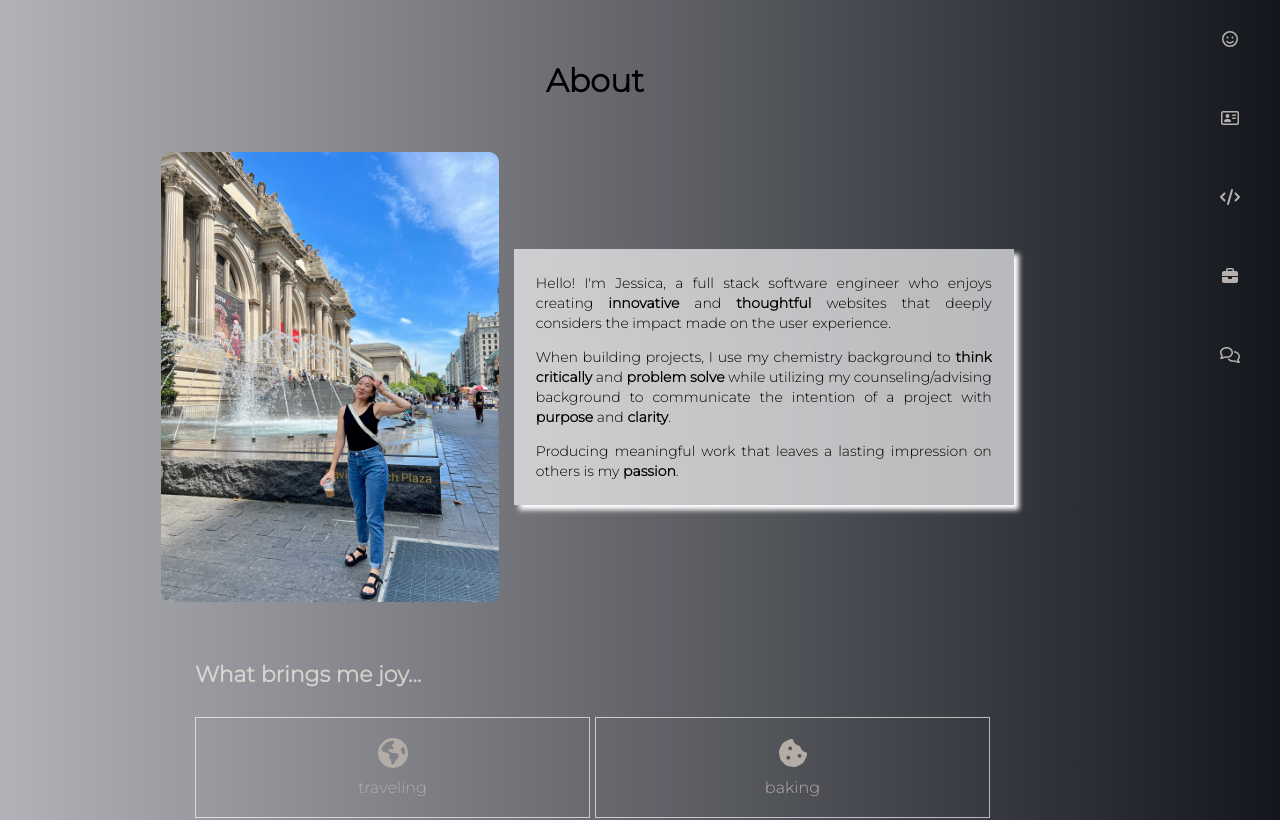
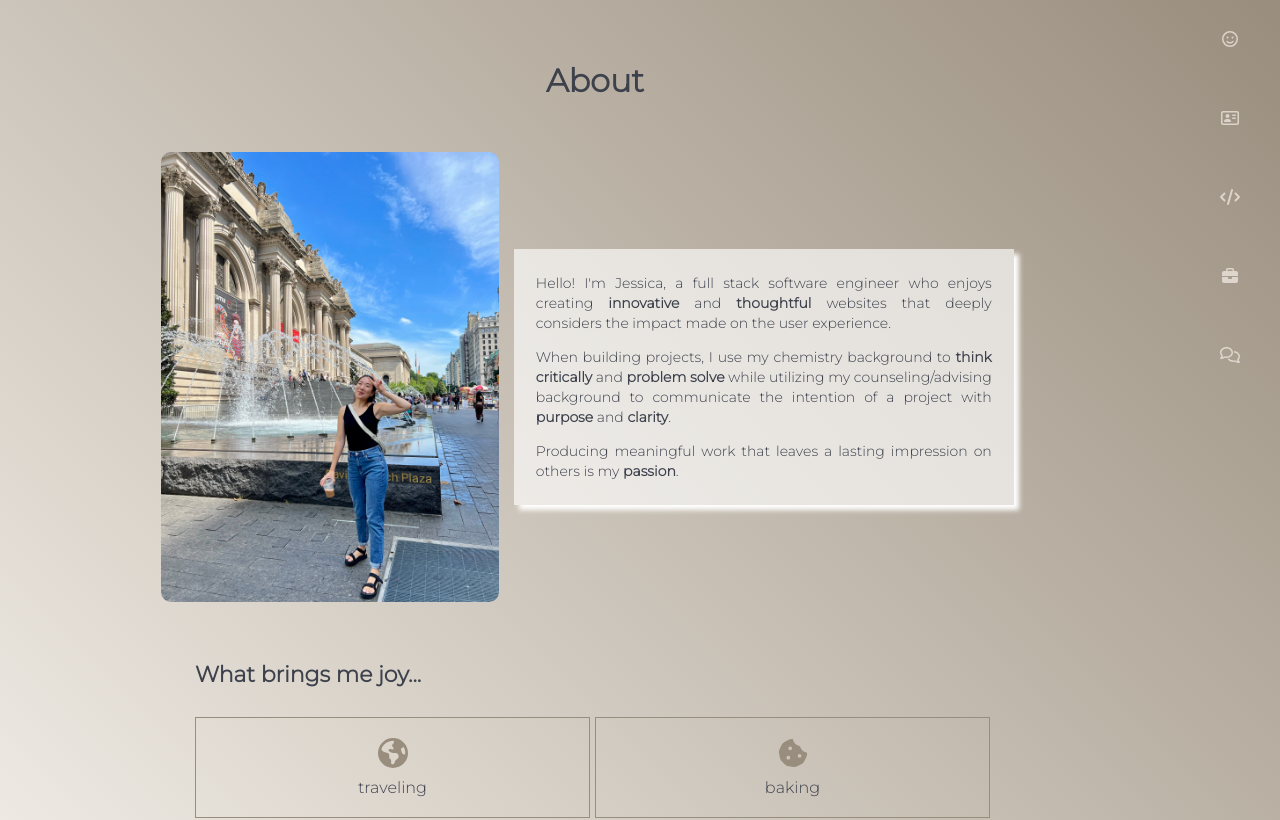
Before and after one commit to jessykim/jessica-kim-portfolio, a React (Create React App) app: page /about in a window 1280 px wide. Shown: the top 820 px of the page. Built offline with nearby package versions, Linux system fonts and the light colour scheme.

Commit message:
change colors of fonts/svgs and font-family of buttons and inputs

```diff
--- a/src/App.css
+++ b/src/App.css
@@ -2,7 +2,8 @@ main {
   /* background: linear-gradient(#9fa5d5, #e8f5c8); */
   /* background: linear-gradient(#9fa5d5, #ffeaa7); */
   /* background: linear-gradient(45deg, rgb(20, 22, 29), rgb(177, 179, 184)); */
-  background: linear-gradient(to right, rgb(177, 179, 184), rgb(20, 22, 29));
+  /* background: linear-gradient(to right, rgb(177, 179, 184), rgb(20, 22, 29)); */
+  background: linear-gradient(45deg, #F4F0EA, #998D7D);
   /* background: linear-gradient(#561139, #38a2d7); */
   /* background: linear-gradient(#000000, #ffeaa7); */
   /* background: linear-gradient(#5D4954, #FFA69E
@@ -14,6 +15,7 @@ main {
   align-items: center;
   /* border: 5px solid pink; */
   font-family: 'Montserrat', sans-serif;
+  color: #3D414C;
 }
 
 @media only screen and (min-width: 768px) {
--- a/src/pages/Home.jsx
+++ b/src/pages/Home.jsx
@@ -10,7 +10,7 @@ function Home(props) {
         <img src={Image} alt="headshot" />
         <div className={styles.links}>
           <div className={styles.message}>
-            <h1>Hi, I'm Jessica</h1>
+            <h1>Hi, I'm <span>Jessica</span></h1>
             <h2>Software Engineer</h2>
           </div>
           <Link to='/about'>
--- a/src/styles/About.module.css
+++ b/src/styles/About.module.css
@@ -6,6 +6,7 @@ span {
   display: flex;
   flex-direction: column;
   align-items: center;
+  /* height: 100vh; */
 }
 
 .about img {
@@ -26,7 +27,7 @@ span {
 }
 
 .joyList h4 {
-  color: rgba(244, 237, 228, 0.717);
+  color: #3D414C;
 }
 
 .aboutText{
@@ -73,7 +74,7 @@ span {
   display: flex;
   flex-direction: column;
   align-items: center;
-  border: 0.5px solid rgba(255, 255, 255, 0.650);
+  border: 0.5px solid #998D7D;
   padding: 20px;
   margin: 0 5px 5px 0;
 }
@@ -81,12 +82,12 @@ span {
 .interestContainer p {
   margin: 0;
   padding-top: 10px;
-  color: rgb(179, 173, 165);
+  color: #3D414C;
 }
 
 .interestContainer svg {
   height: 30px;
-  color: rgb(179, 173, 165);
+  color: #998D7D;
 }
 
 @media only screen and (min-width: 768px) {
--- a/src/styles/Contact.module.css
+++ b/src/styles/Contact.module.css
@@ -78,6 +78,7 @@ form input {
   height: 30px;
   padding-left: 6px;
   margin-bottom: 15px;
+  font-family: 'Montserrat', sans-serif;
 }
 
 form input:focus {
@@ -96,7 +97,7 @@ form textarea {
   min-height: 80px;
   max-height: 180px;
   background-color: rgba(255, 255, 255, 0.541);
-  /* font-family: canada-type-gibson, sans-serif; */
+  font-family: 'Montserrat', sans-serif;
 }
 
 textarea:focus {
--- a/src/styles/Home.module.css
+++ b/src/styles/Home.module.css
@@ -9,6 +9,10 @@
 .home img {
   width: 40%;
   padding: 20px;
+}
+
+.message span {
+  color: rgba(255, 255, 255, 0.803);
 }
 
 .message h1 {
@@ -28,14 +32,15 @@
   align-items: center;
   width: 50%;
   justify-content: center;
-  color: rgb(179, 173, 165);;
+  color: #3D414C;
   text-decoration: none;
 }
 
 .links a:hover {
-  border-bottom: 0.5px solid white;
+  border-bottom: 0.5px solid rgba(255, 255, 255, 0.803);
   font-weight: 700;
-  color: rgba(255, 255, 255, 0.7);
+  /* color: rgba(255, 255, 255, 0.7); */
+  color: rgb(255, 255, 255);
   letter-spacing: 4px;
 }
 
--- a/src/styles/NavBar.module.css
+++ b/src/styles/NavBar.module.css
@@ -19,7 +19,8 @@ nav {
 }
 
 .container a:hover {
-  border: 0.5px solid white;
+  border: 0.5px solid rgba(255, 255, 255, 0.803);
+  color: rgba(255, 255, 255, 0.803);
 }
 
 @media only screen and (min-width: 768px) {
--- a/src/styles/ProjectDetails.module.css
+++ b/src/styles/ProjectDetails.module.css
@@ -56,6 +56,7 @@
   margin: 8px;
   background-color: transparent;
   color: rgba(255, 255, 255, 0.7);
+  font-family: 'Montserrat', sans-serif;
 }
 
 .links button:hover {
--- a/src/styles/Resume.module.css
+++ b/src/styles/Resume.module.css
@@ -57,6 +57,7 @@
   padding: 19px;
   background-color: transparent;
   border: 0.5px solid rgb(179, 173, 165);
+  font-family: 'Montserrat', sans-serif;
 }
 
 .download button:hover {
```
Also changed, not shown: 1 other file (tests, documents, lock files or other folders).
